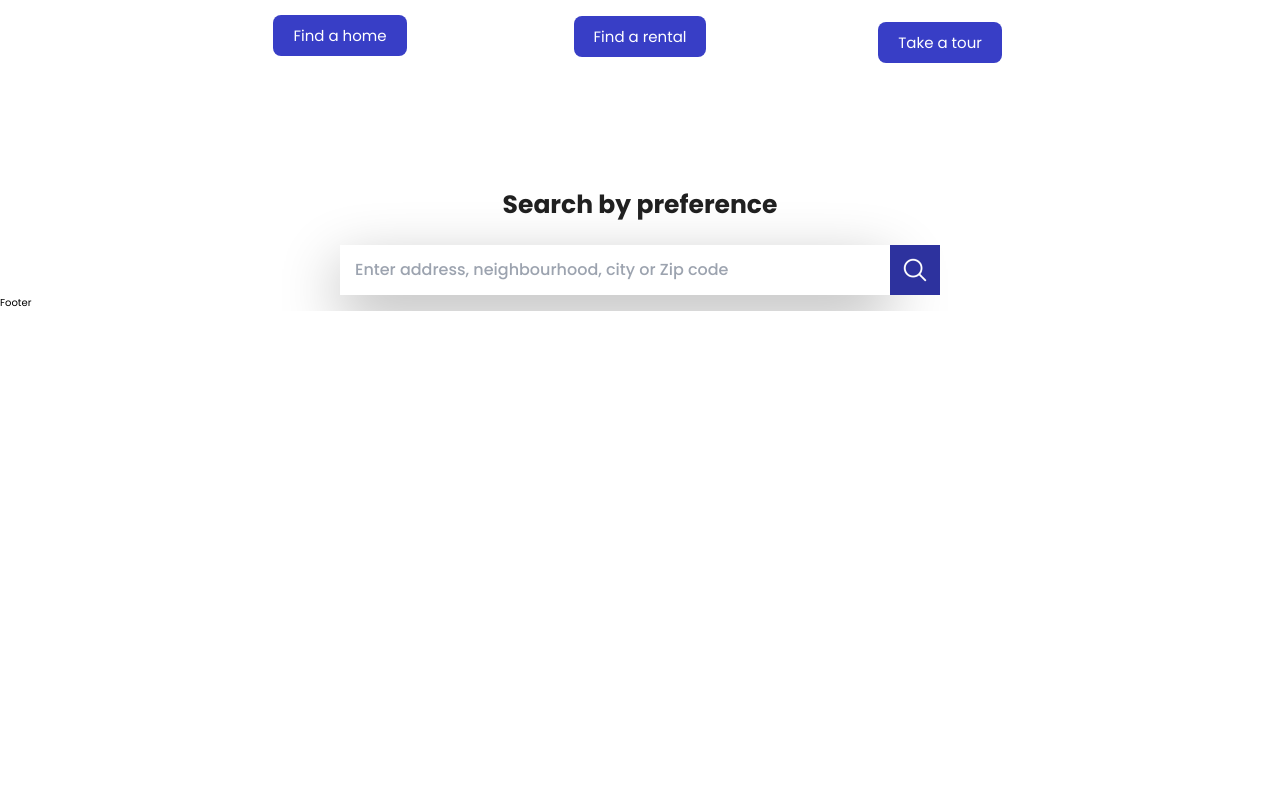
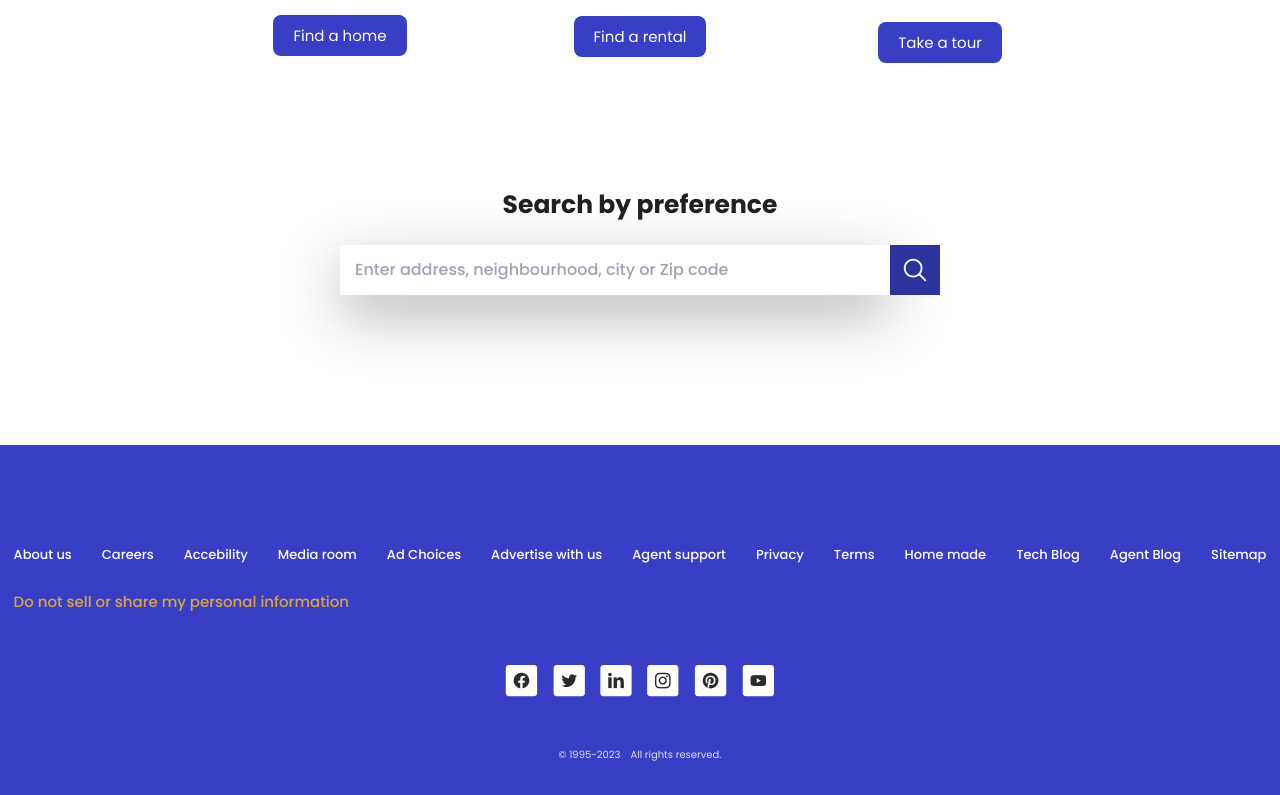
Before and after one commit to IveeDev/homes4u, a React (Vite) app: page / in a window 1280 px wide. Shown: the part 2305-3100 px from the top of the page. Before the commit the page ends 2616 px from the top, so only its background shows below. Built offline with nearby package versions, Linux system fonts and the light colour scheme.

Commit message:
Create footer section.

```diff
--- a/src/components/footer/Footer.scss
+++ b/src/components/footer/Footer.scss
@@ -0,0 +1,72 @@
+.footer {
+  display: flex;
+  justify-content: center;
+  background-color: var(--color-primary);
+  height: 35rem;
+  margin: 15rem 0 0 0;
+  padding: 10rem 0;
+  &__container {
+    // width: 100rem;
+    margin: 0 auto;
+    // text-align: center;
+  }
+
+  &__heading {
+    margin-top: 2.5rem;
+    color: #dba53e;
+    font-size: 1.5rem;
+    font-weight: 500;
+  }
+
+  &__list {
+    display: flex;
+    justify-content: center;
+    align-items: center;
+    gap: 3rem;
+
+    li {
+      display: block;
+
+      .link {
+        font-size: 1.3rem;
+        font-weight: 500;
+        color: var(--color-white);
+        transition: all 0.8s ease;
+
+        &:hover {
+          color: #121212;
+        }
+      }
+    }
+  }
+
+  &__icons {
+    margin: 5rem auto;
+    width: fit-content;
+
+    ul {
+      display: flex;
+      justify-content: center;
+      align-items: center;
+      margin: 0 auto;
+      gap: 1.5rem;
+
+      li {
+        list-style: none;
+        display: block;
+      }
+    }
+  }
+
+  &__copy {
+    display: flex;
+    justify-content: center;
+    align-items: center;
+    gap: 1rem;
+    color: rgba(223, 223, 223, 1);
+
+    small {
+      font-size: 1rem;
+    }
+  }
+}
--- a/src/components/footer/Footer.tsx
+++ b/src/components/footer/Footer.tsx
@@ -1,7 +1,147 @@
-import React from "react";
+import "./Footer.scss";
+
+// icons
+import facebook from "../../assets/icons/facebook.png";
+import twitter from "../../assets/icons/twitter.png";
+import linkedin from "../../assets/icons/linkedin.png";
+import instagram from "../../assets/icons/instagram.png";
+import pinterest from "../../assets/icons/pinterest.png";
+import youtube from "../../assets/icons/youtube.png";
 
 const Footer = () => {
-  return <div>Footer</div>;
+  return (
+    <footer className="footer">
+      <div className="footer__container">
+        <ul className="footer__list">
+          <li>
+            <a href="#" className="link">
+              About us
+            </a>
+          </li>
+
+          <li>
+            <a href="#" className="link">
+              Careers
+            </a>
+          </li>
+
+          <li>
+            <a href="#" className="link">
+              Accebility
+            </a>
+          </li>
+
+          <li>
+            <a href="#" className="link">
+              Media room
+            </a>
+          </li>
+
+          <li>
+            <a href="#" className="link">
+              Ad Choices
+            </a>
+          </li>
+
+          <li>
+            <a href="#" className="link">
+              Advertise with us
+            </a>
+          </li>
+
+          <li>
+            <a href="#" className="link">
+              Agent support
+            </a>
+          </li>
+
+          <li>
+            <a href="#" className="link">
+              Privacy
+            </a>
+          </li>
+
+          <li>
+            <a href="#" className="link">
+              Terms
+            </a>
+          </li>
+
+          <li>
+            <a href="#" className="link">
+              Home made
+            </a>
+          </li>
+
+          <li>
+            <a href="#" className="link">
+              Tech Blog
+            </a>
+          </li>
+
+          <li>
+            <a href="#" className="link">
+              Agent Blog
+            </a>
+          </li>
+
+          <li>
+            <a href="#" className="link">
+              Sitemap
+            </a>
+          </li>
+        </ul>
+        <h4 className="footer__heading">
+          Do not sell or share my personal information
+        </h4>
+
+        <div className="footer__icons">
+          <ul>
+            <li>
+              <a href="#" className="link">
+                <img src={facebook} alt="facebook" />
+              </a>
+            </li>
+
+            <li>
+              <a href="#" className="link">
+                <img src={twitter} alt="twitter" />
+              </a>
+            </li>
+
+            <li>
+              <a href="#" className="link">
+                <img src={linkedin} alt="linkedin" />
+              </a>
+            </li>
+
+            <li>
+              <a href="#" className="link">
+                <img src={instagram} alt="instagram" />
+              </a>
+            </li>
+
+            <li>
+              <a href="#" className="link">
+                <img src={pinterest} alt="pinterest" />
+              </a>
+            </li>
+
+            <li>
+              <a href="#" className="link">
+                <img src={youtube} alt="youtube" />
+              </a>
+            </li>
+          </ul>
+        </div>
+
+        <div className="footer__copy">
+          <small>&copy; 1995-2023</small>
+          <p>All rights reserved.</p>
+        </div>
+      </div>
+    </footer>
+  );
 };
 
 export default Footer;
```
